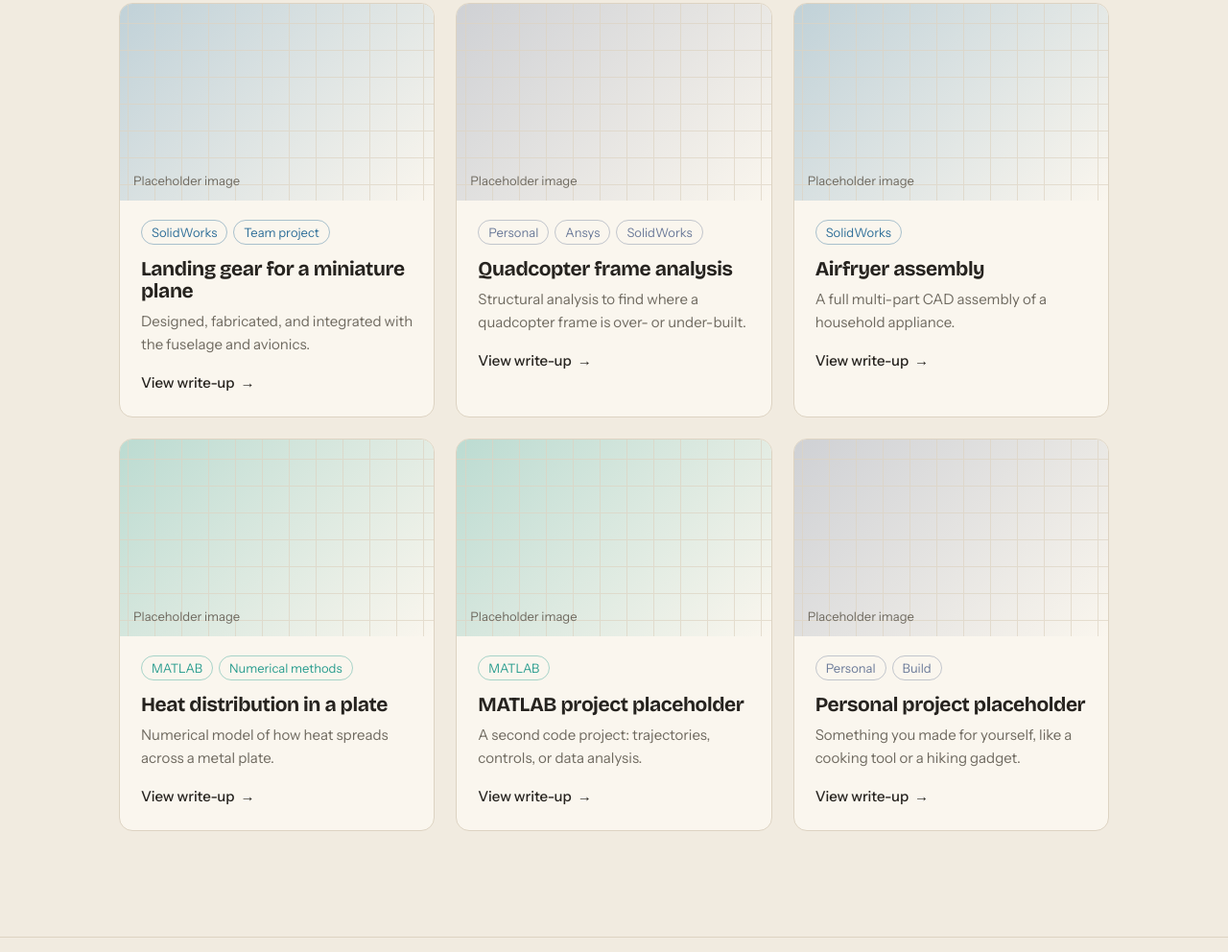
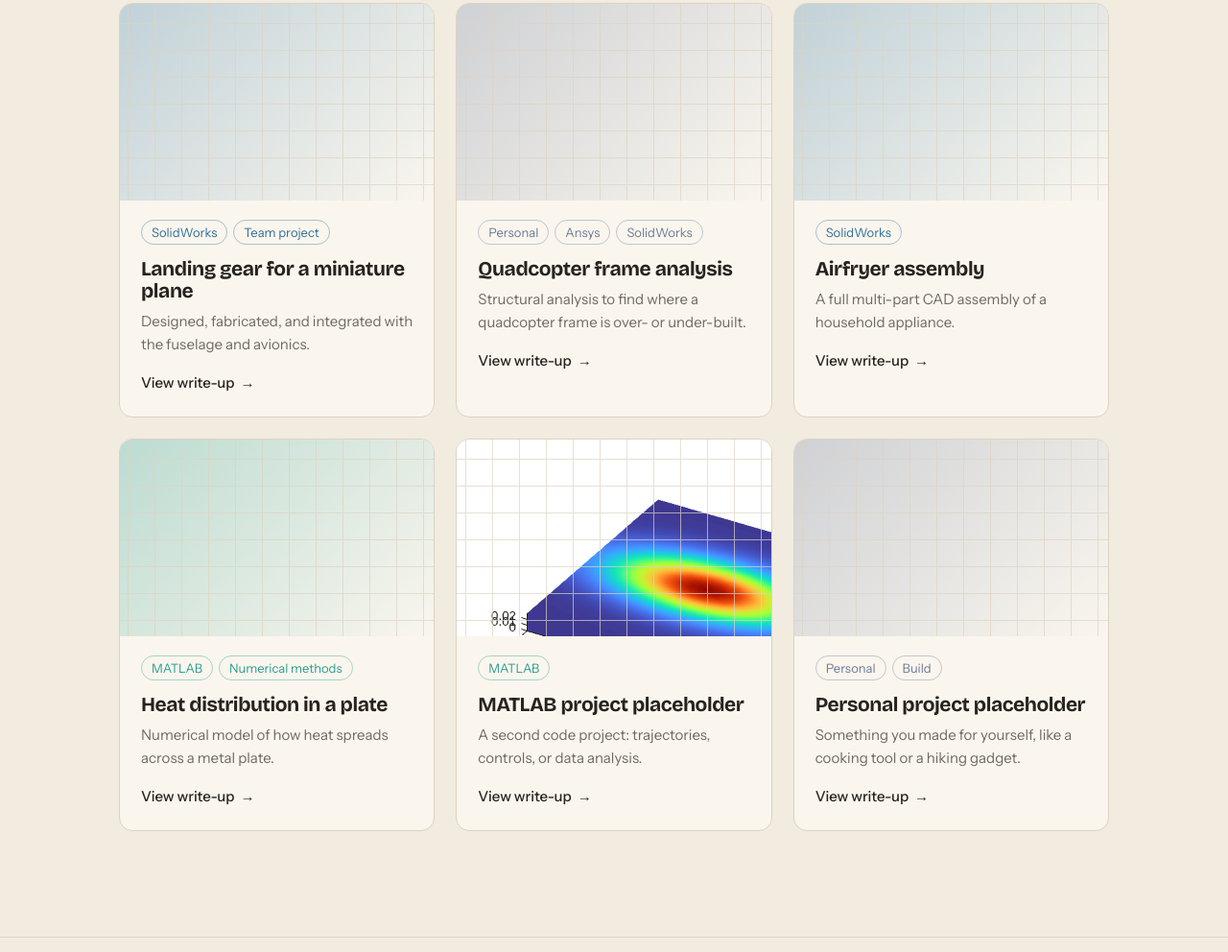
Before and after one commit to Nolan-P2/Nolan-P2.github.io, a plain HTML site: page index.html in a window 1280 px wide. Shown: the part 2086-3078 px from the top of the page at 96% size. Drawn offline with nearby package versions, Linux system fonts and the light colour scheme.

Commit message:
Add image placeholder to MATLAB project section

```diff
--- a/index.html
+++ b/index.html
@@ -1692,7 +1692,8 @@ var P=[
  con:['Boundary conditions on each edge','Grid resolution versus run time','Numerical stability'],
  pr:[['Set up','Defined the plate, boundaries, and material properties.'],['Discretize','Split the plate into a grid and wrote the update equations.'],['Solve','Ran the solver in MATLAB until the field settled.'],['Check','Compared the result with expected behavior.']]},
 // ---------- PROJECT 5: MATLAB project placeholder ----------
-{t:'MATLAB project placeholder',k:'matlab',tags:['MATLAB'],c:'#2A9D8F',s:'A second code project: trajectories, controls, or data analysis.',
+{t:'MATLAB project placeholder',k:'matlab',tags:['MATLAB'],c:'#2A9D8F',
+ ti: 'thermal_plate_tile.png',s:'A second code project: trajectories, controls, or data analysis.',
  tools:['MATLAB'],v:['Output','Code','Results','Notes'],
  ov:'Placeholder: describe the problem this project solves.',
  goal:'Placeholder: what the code needed to do.',
@@ -1714,7 +1715,7 @@ function g(p,k){return p[k]!==undefined?p[k]:DEF[k]}
    Tile HTML is in the grid.innerHTML line. Tile styling is CSS section 10.
    ====================================================================== */
 var grid=document.getElementById('grid');
-grid.innerHTML=P.map(function(p,i){return '<article class="card rv" data-k="'+p.k+'" data-t="'+p.tags.join(',').toLowerCase()+'" data-i="'+i+'"><div class="th" style="--c:'+p.c+'"><span>Placeholder image</span></div><div class="cb"><ul class="tags">'+p.tags.map(function(x){return '<li>'+x+'</li>'}).join('')+'</ul><h3>'+p.t+'</h3><p>'+p.s+'</p><button class="more">View write-up <i>→</i></button></div></article>'}).join('');
+grid.innerHTML=P.map(function(p,i){return '<article class="card rv" data-k="'+p.k+'" data-t="'+p.tags.join(',').toLowerCase()+'" data-i="'+i+'"><div class="th" style="--c:'+p.c+'">'+((p.ti||(p.im&&p.im[0]))?'<img src="'+(p.ti||p.im[0])+'" alt="'+p.t+'" loading="lazy">':'')+'</div><div class="cb"><ul class="tags">'+p.tags.map(function(x){return '<li>'+x+'</li>'}).join('')+'</ul><h3>'+p.t+'</h3><p>'+p.s+'</p><button class="more">View write-up <i>→</i></button></div></article>'}).join('');
 
 /* ======================================================================
    4. PROJECT DETAIL VIEW
```
